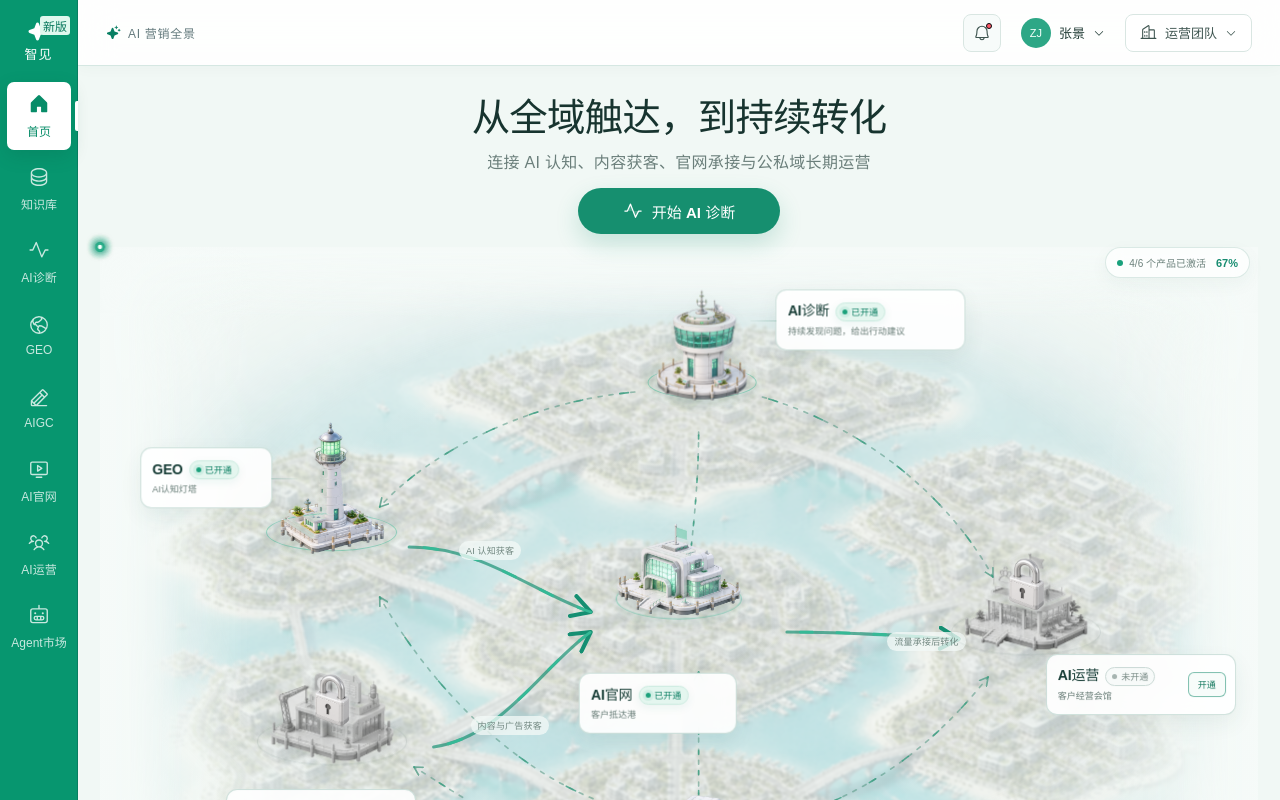
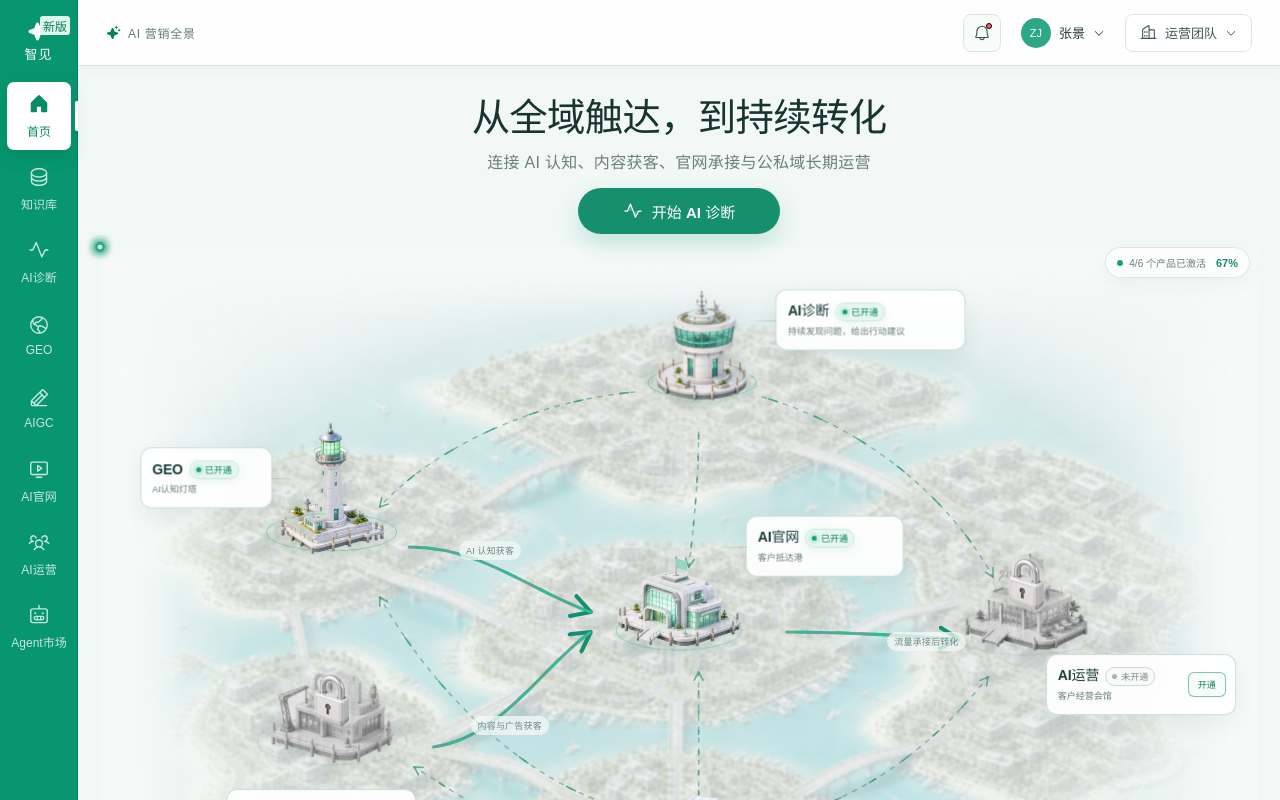
Before and after one commit to tonybotboy520-debug/zhijian, a React (Vite) app: page / in a window 1280 px wide. Built offline with nearby package versions, Linux system fonts and the light colour scheme.

Commit message:
Reposition AI website node and label

```diff
--- a/src/styles.css
+++ b/src/styles.css
@@ -1587,7 +1587,7 @@ button.relation-card.relation-empty-card:hover { color: #536a63; background: #ee
 .node-diagnosis { left: 52%; top: 12%; width: 17.2%; aspect-ratio: 1; }
 .node-geo { left: 20%; top: 32%; width: 20.5%; aspect-ratio: 1; }
 .node-aigc { --building-scale: .48; --building-hover-scale: .528; --platform-ring-width: 54%; --platform-ring-height: 17%; --platform-ring-top: 68%; left: 20%; top: 63.5%; width: 24%; aspect-ratio: 1; }
-.node-website { --building-scale: .36; --building-hover-scale: .396; --platform-ring-width: 34%; --platform-ring-height: 11%; --platform-ring-top: 59%; left: 50%; top: 45.5%; width: 32%; aspect-ratio: 1; }
+.node-website { --building-scale: .36; --building-hover-scale: .396; --platform-ring-width: 34%; --platform-ring-height: 11%; --platform-ring-top: 59%; left: 50%; top: 50%; width: 32%; aspect-ratio: 1; }
 .node-operation { --building-scale: .48; --building-hover-scale: .528; --platform-ring-width: 54%; --platform-ring-height: 17%; --platform-ring-top: 70%; left: 80%; top: 47%; width: 24%; aspect-ratio: 1; }
 .node-knowledge { --building-scale: .48; --building-hover-scale: .528; --platform-ring-width: 55%; --platform-ring-height: 15%; --platform-ring-top: 67%; left: 52%; top: 79%; width: 26%; aspect-ratio: 1; }
 
@@ -1714,18 +1714,18 @@ button.relation-card.relation-empty-card:hover { color: #536a63; background: #ee
 .node-diagnosis .building-info-panel { left: 87%; top: 29%; min-width: 190px; }
 .node-geo .building-info-panel { left: auto; right: 75%; top: 40%; }
 .node-aigc .building-info-panel { left: 12%; top: 85%; }
-.node-website .building-info-panel { left: 23%; top: 79%; min-width: 158px; }
+.node-website .building-info-panel { left: 68%; top: 28%; min-width: 158px; }
 .node-operation .building-info-panel { left: 57%; top: 78%; }
 .node-knowledge .building-info-panel { left: 82%; top: 55%; min-width: 178px; }
 .building-node.closed .building-info-panel { min-width: 190px; }
 .node-diagnosis .building-info-panel::before,
+.node-website .building-info-panel::before,
 .node-knowledge .building-info-panel::before { right: 100%; }
 .node-geo .building-info-panel::before {
   left: 100%;
   background: linear-gradient(90deg, rgba(104, 164, 147, .42), rgba(104, 164, 147, .08));
 }
 .node-aigc .building-info-panel::before,
-.node-website .building-info-panel::before,
 .node-operation .building-info-panel::before { display: none; }
 
 .node-website { pointer-events: none; }
```
